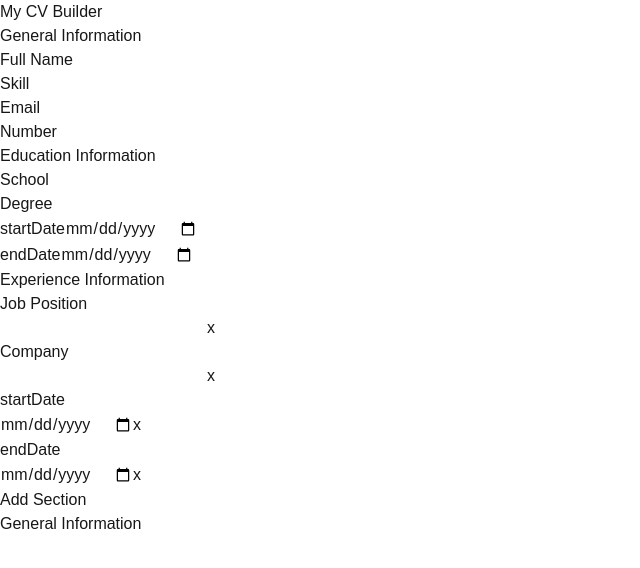
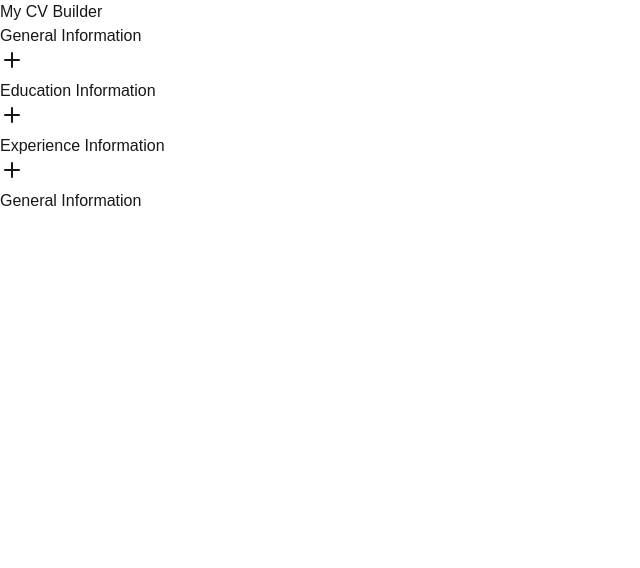
Before and after one commit to WillMay09/react-cv-project, a Next.js app: page / in a window 1280 px wide. Shown: the top 568 px of the page, without its empty margins (0-640 px from the left). Built offline with nearby package versions, Linux system fonts and the light colour scheme.

Commit message:
sections can be toggled to close and only one section will open at a time

```diff
--- a/package.json
+++ b/package.json
@@ -9,6 +9,7 @@
     "lint": "next lint"
   },
   "dependencies": {
+    "lucide-react": "^0.525.0",
     "next": "^15.1.8",
     "react": "^19.1.0",
     "react-dom": "^19.1.0"
--- a/src/app/page.tsx
+++ b/src/app/page.tsx
@@ -1,5 +1,6 @@
 "use client";
 import { useState } from "react";
+
 import EditComponent from "../components/editSection";
 import EditComponentWithCustomization from "../components/editSectionWithCustomization";
 import ResumePreview from "../components/ResumePreview";
@@ -29,31 +30,39 @@ export default function Home() {
   const [generalData, setGeneralData] = useState({});
   const [educationData, setEducationData] = useState({});
   const [experienceData, setExperienceData] = useState({});
+  const [activeState, setActiveState] = useState(null)//controls which one is open
+
   return (
     <div className="h-[100vh] p-[5rem]">
-      <div className="flex flex-col items-center w-full h-full border border-red-400">
+      <div className="flex flex-col items-center px-4 w-full h-full border border-red-400">
         <h1 className="text-teal-300 mt-2 mb-4 text-2xl font-bold">
           My CV Builder
         </h1>
         <div className="flex flex-row items-center w-full h-full gap-2">
-          <div className="flex h-full">
+          <div className="flex-col gap-[1rem] h-full">
             <EditComponent
               title={"General Information"}
               features={generalInformation}
               sectionData={generalData}
               setSectionData={setGeneralData}
+              activeState={activeState}
+              setActiveState={setActiveState}
             />
             <EditComponent
               title={"Education Information"}
               features={educationInformation}
               sectionData={educationData}
               setSectionData={setEducationData}
+              activeState={activeState}
+              setActiveState={setActiveState}
             />
             <EditComponentWithCustomization
               title={"Experience Information"}
               features={experienceInformation}
               sectionData={experienceData}
               setSectionData={setExperienceData}
+              activeState={activeState}
+              setActiveState={setActiveState}
             />
           </div>
 
--- a/src/components/editSection.jsx
+++ b/src/components/editSection.jsx
@@ -1,20 +1,42 @@
 "use client";
 import { useState } from "react";
+import { Plus, Minus } from "lucide-react";
 export default function EditComponent({
   title,
   features,
   sectionData,
   setSectionData,
+  activeState,
+  setActiveState
 }) {
+
+  const [showButton, setShowButton] = useState(false);
+
   const handleUpdate = (userInput, fieldName) => {
-
-    setSectionData({ ...sectionData,[fieldName]: userInput });
+    setSectionData({ ...sectionData, [fieldName]: userInput });
     console.log(sectionData);
   };
+//derived value, created from comparing activeState to title
+//active state is the currently opened component, if they match,
+// this component is open, isOpen is true
+  const isOpen = activeState === title;
+
+  const toggleActive = () =>{
+  //if this component is open, setActiveState goes to null and closes it
+    if(isOpen){
+
+      setActiveState(null)
+    }else{
+      //if it is not open, update active state and open the component
+      setActiveState(title)
+    }
+  }
 
   return (
     <div className="text-gray-400 bg-gray-950 rounded-[1rem] px-3">
       <h2 className="text-teal-300 text-center pb-1 pt-4 ">{title}</h2>
+
+      {isOpen && (
         <ul className="flex flex-col gap-4 p-4">
           {features.map((feature) => {
             return (
@@ -31,6 +53,20 @@ export default function EditComponent({
             );
           })}
         </ul>
+      )}
+      <div className="flex justify-center w-full">
+        <button
+        // takes the previous value of showButton and returns the opposite of it
+          onClick={toggleActive}
+          className="flex justify-center rounded-[1rem] border-gray-400 border-2 p-2 "
+        >
+          {isOpen ? (
+            <Minus className="w-6 h-6 text-gray-400" />
+          ) : (
+            <Plus className="w-6 h-6 text-gray-400" />
+          )}
+        </button>
+      </div>
     </div>
   );
 }
--- a/src/components/editSectionWithCustomization.jsx
+++ b/src/components/editSectionWithCustomization.jsx
@@ -1,11 +1,14 @@
 "use client";
 import { useState } from "react";
+import { Minus, Plus } from "lucide-react";
 import FeatureModal from "../components/featureModal";
 export default function EditComponentWithCustomization({
   title,
   features,
   sectionData,
   setSectionData,
+  activeState,
+  setActiveState,
 }) {
   const [addedFields, setAddedFields] = useState(features);
   const handleNewField = (targetValue, featureTitle) => {
@@ -25,14 +28,26 @@ export default function EditComponentWithCustomization({
 
     //assumes section data is an object, spreads over the object and adds another field
     setSectionData({ ...sectionData, newData });
+  };
 
+  const isOpen = activeState === title;
+
+  const toggleActive = () => {
+    if (isOpen) {
+      setActiveState(null);
+    } else {
+      setActiveState(title);
+    }
   };
   return (
     <>
       <div className="text-gray-400 bg-gray-950 rounded-[1rem] px-3">
         <h2 className="text-teal-300 text-center pb-1 pt-4 ">{title}</h2>
+        {isOpen && (
+          <>
             <ul className="flex flex-col gap-4 p-4">
               {/* implicit return with () rather than {} */}
+
               {addedFields.map((feature, index) => (
                 <li key={`${feature.Name}-${index}`}>
                   <label className="text-sm">{feature.Title}</label>
@@ -42,7 +57,9 @@ export default function EditComponentWithCustomization({
                       name={feature.Title}
                       className="rounded-md bg-slate-700 border-2 w-full min-h-8 px-2"
                       value={sectionData[feature.Title] || ""}
-                  onChange={(e) => handleChange(e.target.value, feature.Title)}
+                      onChange={(e) =>
+                        handleChange(e.target.value, feature.Title)
+                      }
                     ></input>
                     <button
                       className="absolute h-full mx-2 text-white opacity-0 hover:opacity-100 transition-opacity"
@@ -54,11 +71,28 @@ export default function EditComponentWithCustomization({
                 </li>
               ))}
             </ul>
-        {/* Modal can be opened with a button */}
             <FeatureModal
               addedFeatures={addedFields}
               setAddedFeatures={setAddedFields}
             />
+          </>
+        )}
+
+        {/* Modal can be opened with a button */}
+
+        <div className="flex justify-center w-full my-2">
+          <button
+            // takes the previous value of showButton and returns the opposite of it
+            onClick={toggleActive}
+            className="flex justify-center rounded-[1rem] border-gray-400 border-2 p-2 "
+          >
+            {isOpen ? (
+              <Minus className="w-6 h-6 text-gray-400" />
+            ) : (
+              <Plus className="w-6 h-6 text-gray-400" />
+            )}
+          </button>
+        </div>
       </div>
     </>
   );
```
Also changed, not shown: 1 other file (tests, documents, lock files or other folders). Lines whose indentation alone changed are shown as unchanged.
